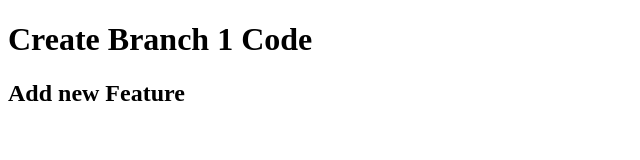
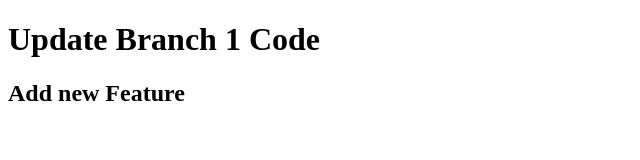
Before and after one commit to RuhamaMalik/advance-github, a plain HTML site: page branch-1/index.html in a window 1280 px wide. Shown: the whole page, without its empty margins (0-640 px from the left). Drawn offline with Linux system fonts and the light colour scheme.

Commit message:
Update branch-1

```diff
--- a/branch-1/index.html
+++ b/branch-1/index.html
@@ -6,7 +6,7 @@
     <title>Document</title>
   </head>
   <body>
-    <h1>Create Branch 1 Code</h1>
+    <h1>Update Branch 1 Code</h1>
     <h2>Add new Feature</h2>
   </body>
 </html>
```
